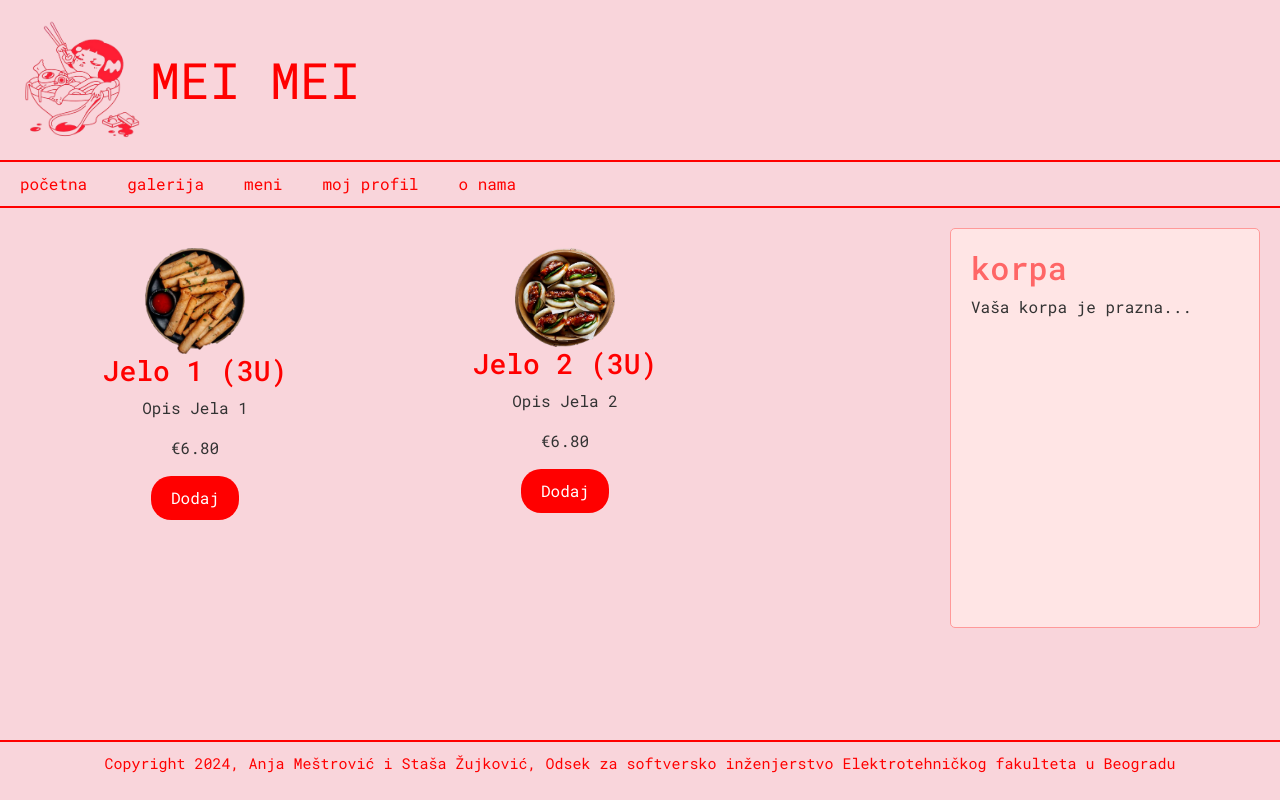
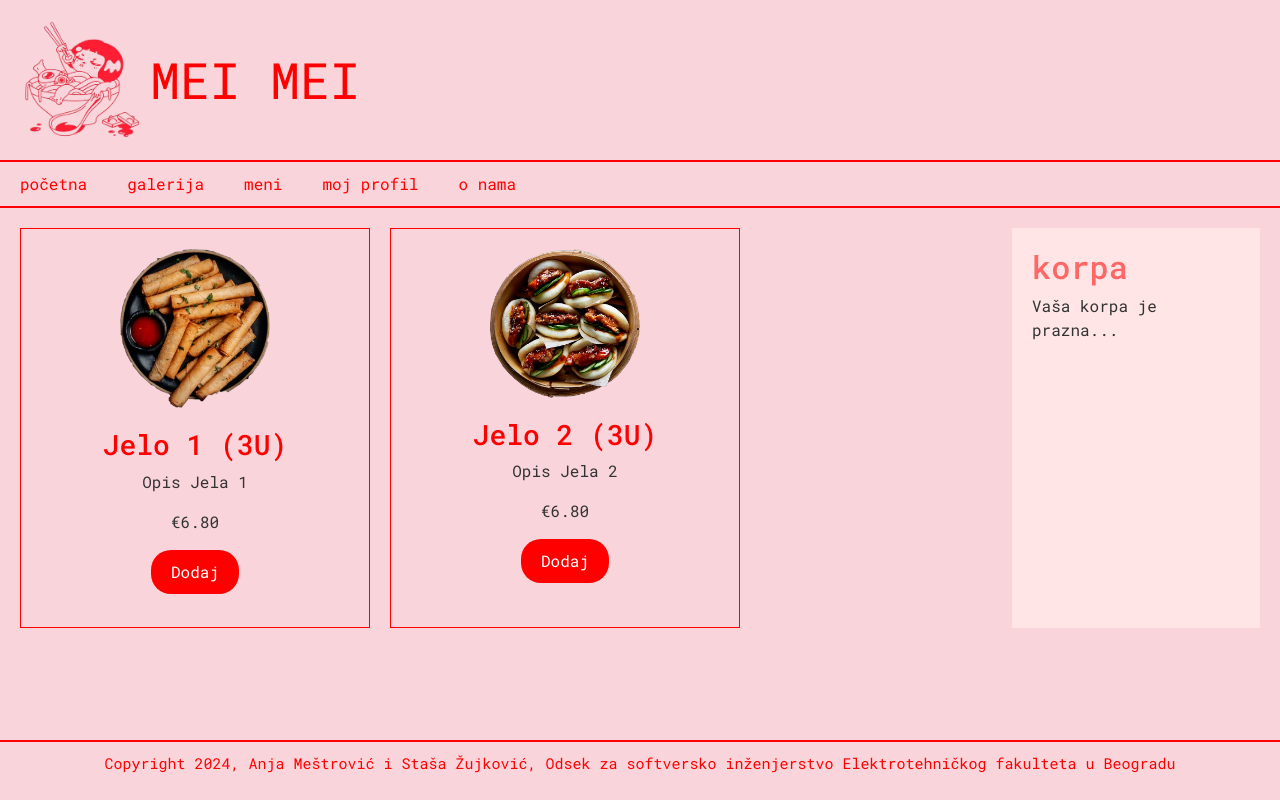
Before and after one commit to zujkovicstasa/meimei, a Vue app in the folder meimei/: page / in a window 1280 px wide. Built offline with nearby package versions, Linux system fonts and the light colour scheme.

Commit message:
male izmene samo css

```diff
--- a/meimei/src/components/Cart.vue
+++ b/meimei/src/components/Cart.vue
@@ -36,11 +36,11 @@
 
   <style scoped>
   .cart {
-    width: 25%;
-    border: 1px solid #ff9999;
+    width: 20%;
+
     padding: 20px;
     background-color: #ffe5e5;
-    border-radius: 5px;
+
     font-family: "Roboto Mono", monospace;
   }
 
--- a/meimei/src/components/ProductItem.vue
+++ b/meimei/src/components/ProductItem.vue
@@ -32,15 +32,16 @@
     width: 350px;
     height: 400px;
     font-family: "Roboto Mono", monospace;
+    border: 1px solid red;
   }
 
   .product-item img {
-    width: 100px;
+    width: 150px;
     height: auto;
   }
 
   h3 {
-
+    padding-top: 20px;
     color: red;
   }
 
```
